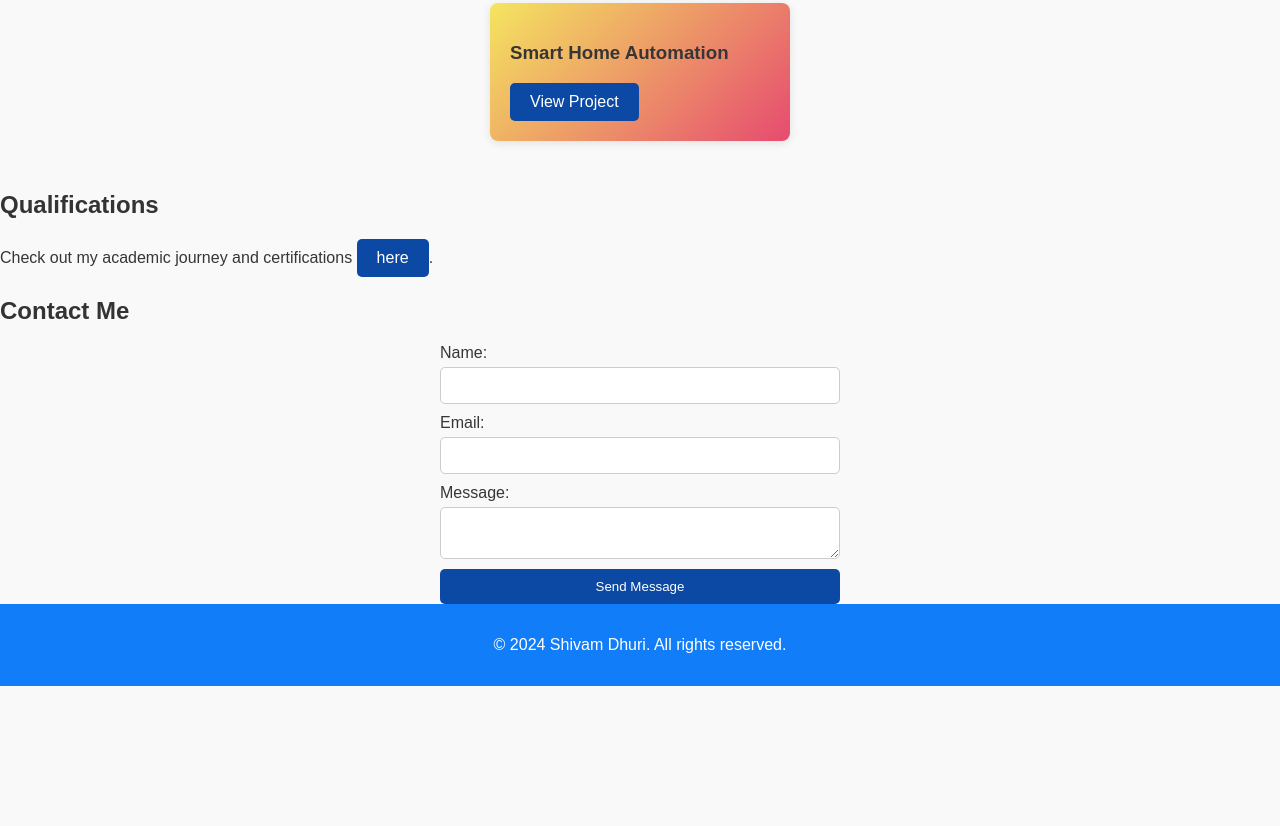
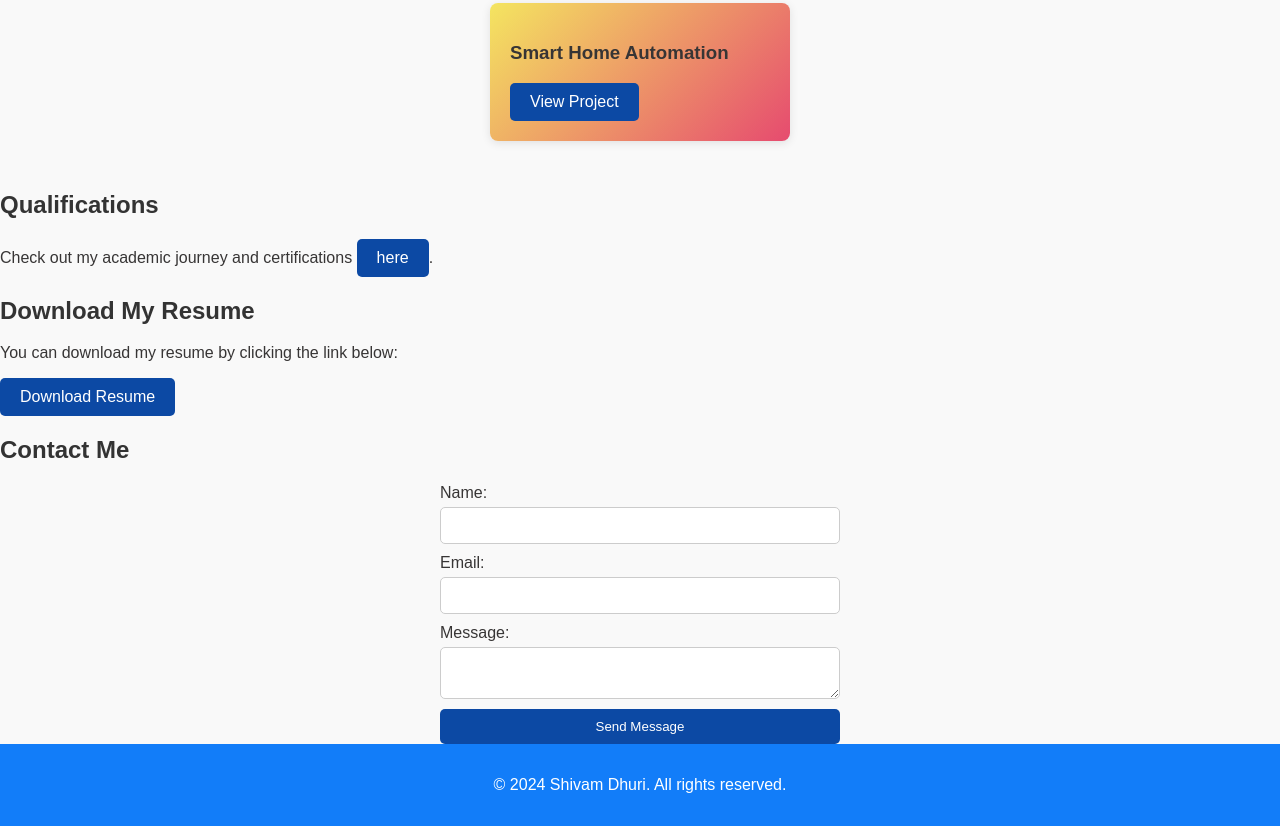
Before and after one commit to shivamdh007/portfolio, a plain HTML site: page index.html in a window 1280 px wide. Shown: the part 1147-1973 px from the top of the page. Before the commit the page ends 1833 px from the top, so only its background shows below. Drawn offline with Linux system fonts and the light colour scheme.

Commit message:
Update index.html

```diff
--- a/index.html
+++ b/index.html
@@ -79,6 +79,11 @@
         <h2>Qualifications</h2>
         <p>Check out my academic journey and certifications <a href="qualifications.html" class="btn">here</a>.</p>
     </section>
+    <section class="resume-section">
+        <h2>Download My Resume</h2>
+        <p>You can download my resume by clicking the link below:</p>
+        <a href="resume.pdf" download class="btn">Download Resume</a>
+    </section>
 
 
 
```
